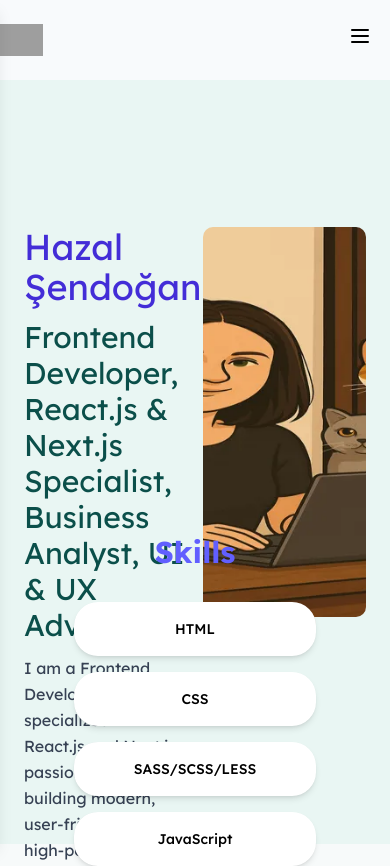
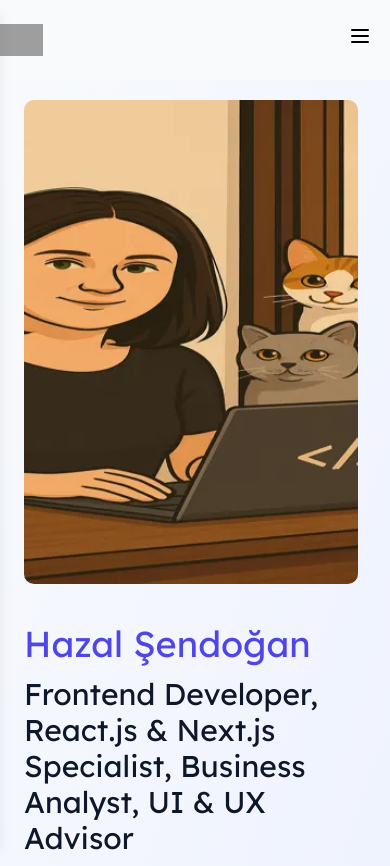
Before and after one commit to sendoganhazal/hazalsendogan, a Next.js app: page / in a window 390 px wide. Shown: the top 866 px of the page. Built offline with nearby package versions, Linux system fonts and the light colour scheme; grey boxes are pictures that could not be loaded.

Commit message:
hero revised

```diff
--- a/app/globals.css
+++ b/app/globals.css
@@ -129,24 +129,26 @@
 }
 /*Hero*/
 .hero-section {
-  @apply bg-[#a9d9d040];
+  @apply bg-[#F8FAFC] bg-gradient-to-br from-[#F8FAFC] to-[#EEF2FF];
 }
 .hero-content-wrapper {
-  @apply h-screen mx-auto max-w-7xl p-6 grid grid-cols-4 grid-flow-col grid-rows-4 gap-4;
+  @apply lg:h-screen mx-auto max-w-7xl p-6 grid grid-cols-2 grid-rows-2 lg:grid-cols-4 grid-flow-col lg:grid-rows-4 gap-2 lg:gap-4;
 }
 
 .hero-content {
-  @apply col-span-2 row-start-2 row-span-3;
+  @apply col-span-3 lg:col-span-2 lg:row-start-2 lg:row-span-3;
 }
 
 .hero-content h1 {
-  @apply text-indigo-700;
+  @apply text-[#4F46E5];
 }
 .hero-content h2 {
-  @apply text-teal-900 my-3;
+  @apply  my-3;
+  color:var(--text-primary);
 }
 .hero-content p {
-  @apply text-gray-700 leading-relaxed;
+  @apply  leading-relaxed;
+  color: var(--text-secondary);
 }
 
 .hero-image {
@@ -157,12 +159,26 @@
   background-repeat: no-repeat;
   border-radius: 10px;
 }
+@media (max-width:767.98px) {
+  .hero-content-wrapper {
+    padding-top: 100px;
+    padding-bottom: 75px;
+  }
+  .hero-image {
+    grid-area: 1 / 1 / 2 / 3;
+
+
+  }
+  .hero-content {
+     margin-top: 2rem;
+  }
+}
 /* Skills*/
 .skills-section {
   @apply bg-[#f7fafa] py-16 px-6;
 }
 .container {
-  @apply h-screen mx-auto max-w-7xl flex flex-col justify-center items-center;
+  @apply lg:h-screen mx-auto max-w-7xl flex flex-col justify-center items-center;
 }
 .skills-section h2 {
   @apply text-indigo-500 font-bold mb-8 text-center;
```
